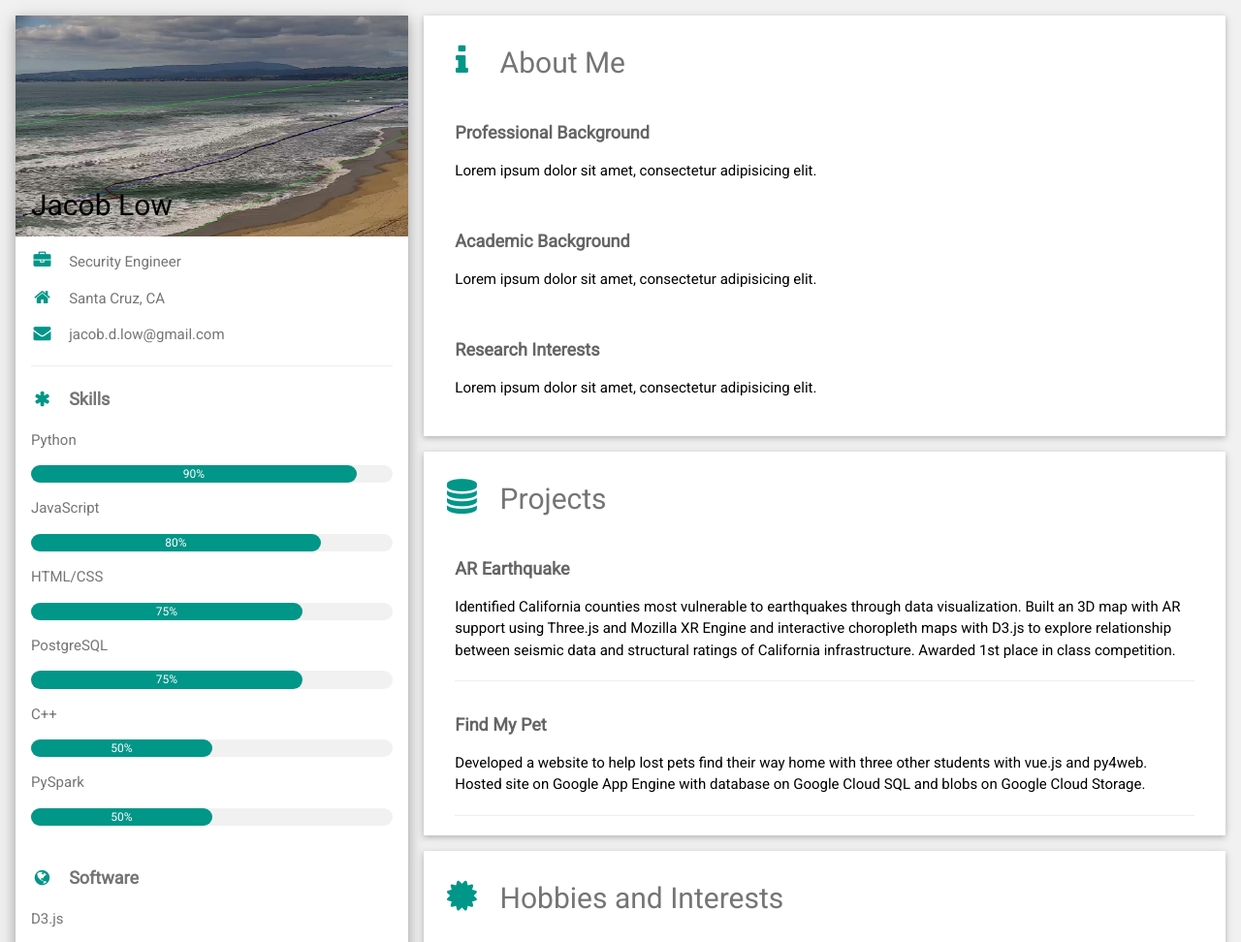
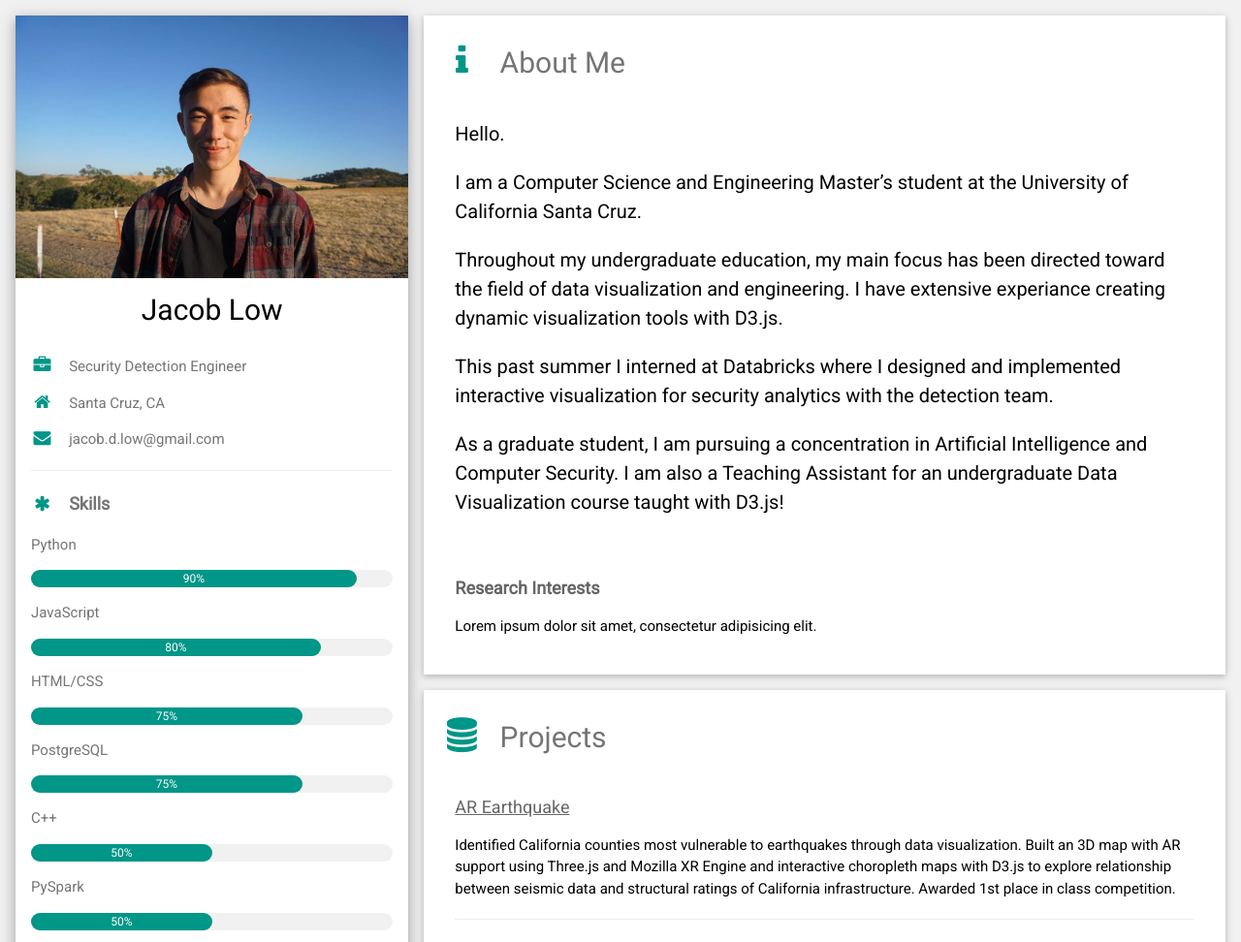
Before and after one commit to jadlow/jadlow.github.io, a plain HTML site: page index.html in a window 1280 px wide. Shown: the top 972 px of the page at 97% size. Drawn offline with nearby package versions, Linux system fonts and the light colour scheme.

Commit message:
added profile pic, about me, and hyperlink

```diff
--- a/index.html
+++ b/index.html
@@ -24,13 +24,11 @@ html,body,h1,h2,h3,h4,h5,h6 {font-family: "Roboto", sans-serif}
 
       <div class="w3-white w3-text-grey w3-card-4">
         <div class="w3-display-container">
-          <img src="manresa_last_slice.png" style="width:100%" alt="Avatar">
-          <div class="w3-display-bottomleft w3-container w3-text-black">
-            <h2>Jacob Low</h2>
-          </div>
+          <img src="profile.JPG" style="width:100%" alt="Avatar">
+          <h2 class="w3-center w3-text-black">Jacob Low</h2>
         </div>
         <div class="w3-container">
-          <p><i class="fa fa-briefcase fa-fw w3-margin-right w3-large w3-text-teal"></i>Security Engineer</p>
+          <p><i class="fa fa-briefcase fa-fw w3-margin-right w3-large w3-text-teal"></i>Security Detection Engineer</p>
           <p><i class="fa fa-home fa-fw w3-margin-right w3-large w3-text-teal"></i>Santa Cruz, CA</p>
           <p><i class="fa fa-envelope fa-fw w3-margin-right w3-large w3-text-teal"></i>jacob.d.low@gmail.com</p>
           <hr>
@@ -87,10 +85,23 @@ html,body,h1,h2,h3,h4,h5,h6 {font-family: "Roboto", sans-serif}
             <h2 class="w3-text-grey w3-padding-16"><i class="fa fa-info fa-fw w3-margin-right w3-xxlarge w3-text-teal"></i>About Me</h2>
 
             <div class="w3-container">
-                <h5 class="w3-opacity"><b>Professional Background</b></h5>
-                <p>Lorem ipsum dolor sit amet, consectetur adipisicing elit. </p><br>
-                <h5 class="w3-opacity"><b>Academic Background</b></h5>
-                <p>Lorem ipsum dolor sit amet, consectetur adipisicing elit. </p><br>
+                <h4>Hello.</p>
+                <p> I am a Computer Science and Engineering Master’s student at the University of California
+                  Santa Cruz.
+                </p>
+                <p>
+                  Throughout my undergraduate education, my main focus has been directed toward the field of data
+                  visualization and engineering. I have extensive experiance creating dynamic visualization tools
+                  with D3.js.
+                </p>
+                <p>
+                  This past summer I interned at Databricks where I designed and implemented interactive visualization for security
+                  analytics with the detection team.
+                 </p>
+                 <p>
+                  As a graduate student, I am pursuing a concentration in Artificial Intelligence and Computer Security. I am
+                  also a Teaching Assistant for an undergraduate Data Visualization course taught with D3.js!
+                 </p><br>
                 <h5 class="w3-opacity"><b>Research Interests</b></h5>
                 <p>Lorem ipsum dolor sit amet, consectetur adipisicing elit. </p><br>
             </div>
@@ -99,7 +110,7 @@ html,body,h1,h2,h3,h4,h5,h6 {font-family: "Roboto", sans-serif}
       <div class="w3-container w3-card w3-white w3-margin-bottom">
         <h2 class="w3-text-grey w3-padding-16"><i class="fa fa-database fa-fw w3-margin-right w3-xxlarge w3-text-teal"></i>Projects</h2>
         <div class="w3-container">
-          <h5 class="w3-opacity"><b>AR Earthquake</b></h5>
+          <h5 class="w3-opacity"><a href="https://people.ucsc.edu/~jadlow/AREarthquake_web/">AR Earthquake</a></h5>
           <p>Identified California counties most vulnerable to earthquakes through
             data visualization. Built an 3D map with AR support using Three.js and
             Mozilla XR Engine and interactive choropleth maps with D3.js to
```
Also changed, not shown: manresa_last_slice.png (deleted), profile.JPG (added).
